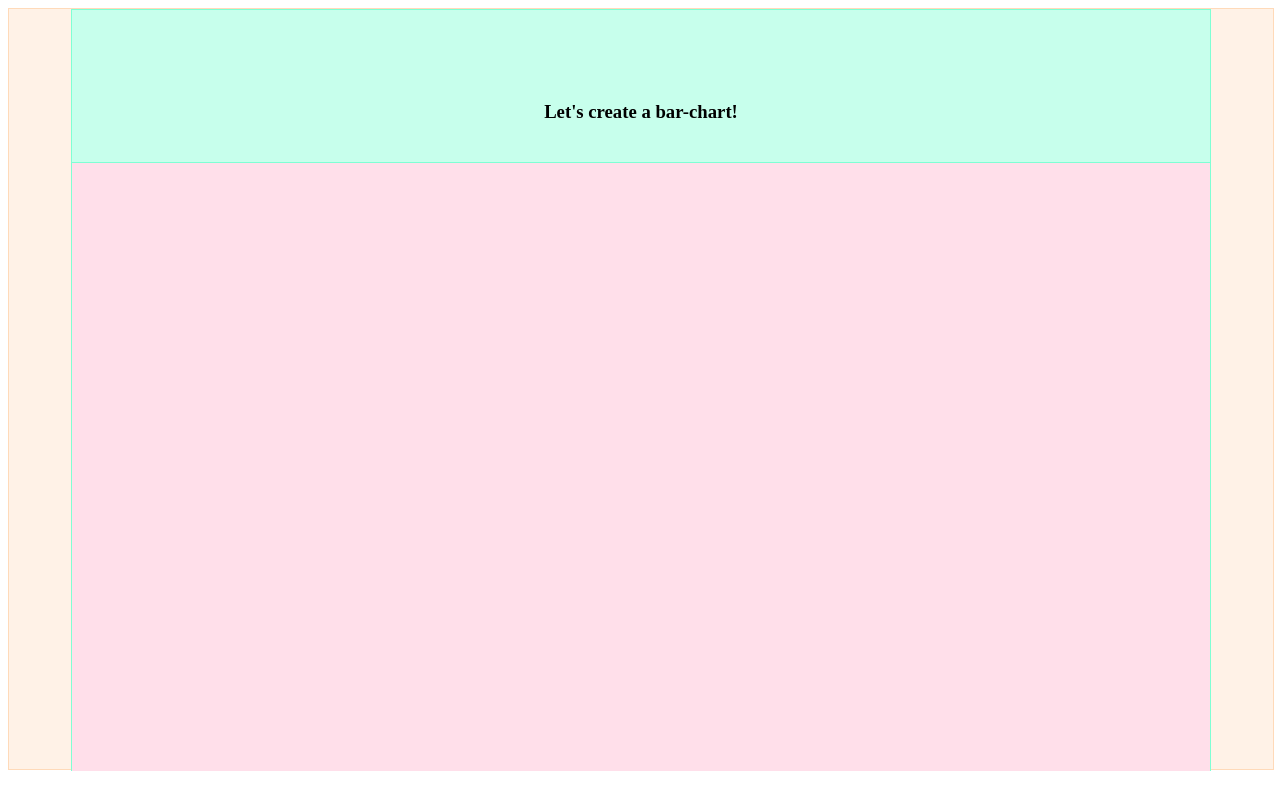
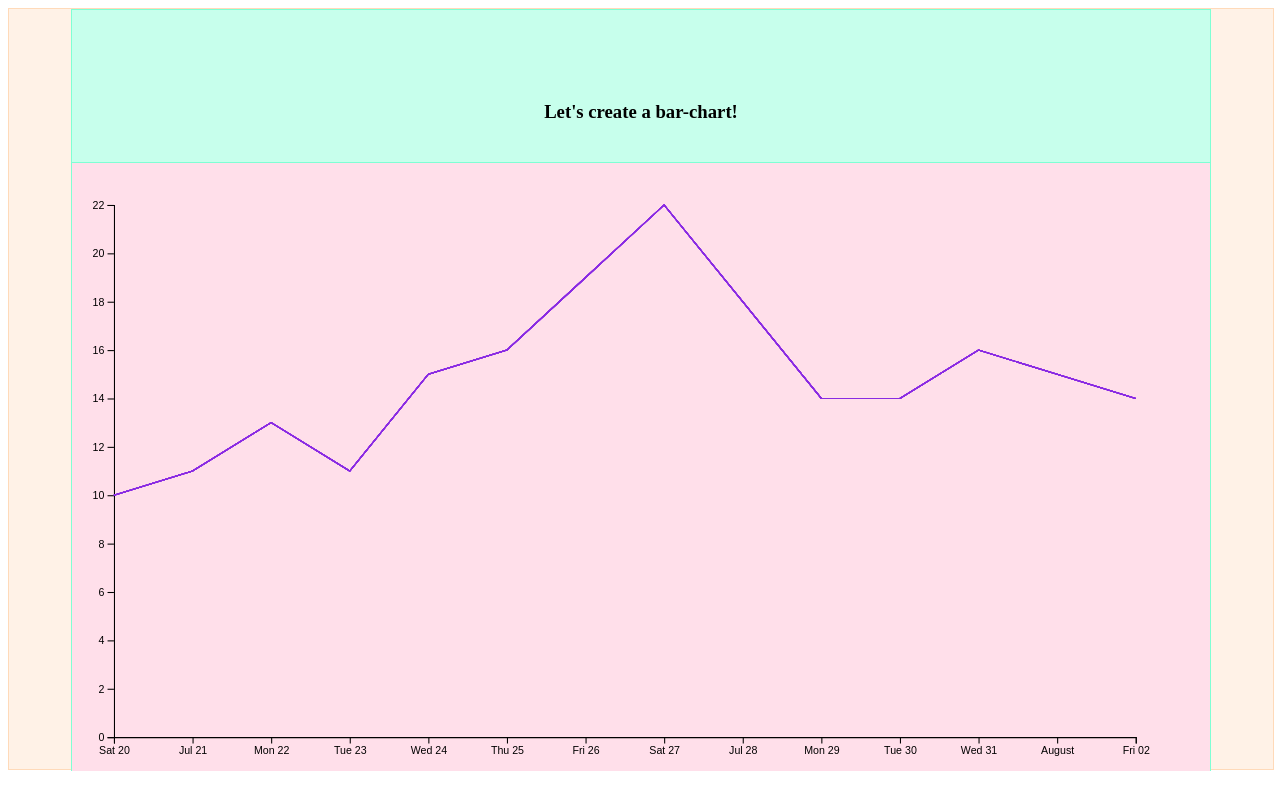
Before and after one commit to more-ginger/cc-merz, a plain HTML site: page tutorials/d3/index.html in a window 1280 px wide. Drawn offline with nearby package versions, Linux system fonts and the light colour scheme.

Commit message:
add d3 tutorial

```diff
--- /dev/null
+++ b/tutorials/d3/data.csv
@@ -0,0 +1,15 @@
+date,A,B,C
+20-Jul-2019,10,20,16
+21-Jul-2019,11,22,18
+22-Jul-2019,13,19,21
+23-Jul-2019,11,17,22
+24-Jul-2019,15,16,20
+25-Jul-2019,16,19,18
+26-Jul-2019,19,21,18
+27-Jul-2019,22,25,15
+28-Jul-2019,18,24,12
+29-Jul-2019,14,20,16
+30-Jul-2019,14,18,18
+31-Jul-2019,16,18,21
+01-Aug-2019,15,20,22
+02-Aug-2019,14,21,19
--- a/tutorials/d3/main.js
+++ b/tutorials/d3/main.js
@@ -0,0 +1,69 @@
+const width = 960;
+const height = 500;
+const margin = 5;
+const padding = 5;
+const adj = 30;
+// we are appending SVG first
+const svg = d3.select("div#chart-container").append("svg")
+    .attr("preserveAspectRatio", "xMinYMin meet")
+    .attr("viewBox", "-"
+        + adj + " -"
+        + adj + " "
+        + (width + adj * 3) + " "
+        + (height + adj * 3))
+    .style("padding", padding)
+    .style("margin", margin)
+    .classed("svg-content", true);
+
+
+
+// Data preparation
+
+const timeConv = d3.timeParse("%d-%b-%Y");
+const dataset = d3.csv("data.csv");
+dataset.then(function (data) {
+    // console.log(data)
+
+    // Build a single line dataset
+    const singleLineData = data.map(function (d) {
+        return {
+            date: timeConv(d.date),
+            value: +d.A
+        }
+    })
+
+    // console.log(singleLineData)
+
+    const xScale = d3.scaleTime().range([0, width])
+    xScale.domain(d3.extent(singleLineData, function (d) { return d.date }))
+
+    const yScale = d3.scaleLinear().range([height, 0])
+    yScale.domain([0, d3.max(singleLineData.map(d => { return d.value }))])
+
+
+    const yaxis = d3.axisLeft().scale(yScale);
+    const xaxis = d3.axisBottom().scale(xScale);
+
+    svg.append("g")
+        .attr("class", "axis")
+        .attr("transform", "translate(0," + height + ")")
+        .call(xaxis);
+
+    svg.append("g")
+        .attr("class", "axis")
+        .call(yaxis);
+
+    const line = d3.line()
+        .x(function (d) { return xScale(d.date) })
+        .y(function (d) { return yScale(d.value) })
+
+
+    svg.append("g")
+        .attr("class", "line")
+        .selectAll("line")
+        .data(singleLineData)
+        .enter()
+        .append("path")
+        .attr("d", function (d) { return line(singleLineData) })
+
+})
--- a/tutorials/d3/style.css
+++ b/tutorials/d3/style.css
@@ -30,3 +30,10 @@
     background-color: rgb(255, 223, 234);
     height: 80%;
 }
+
+
+/* Chart styling */
+.line {
+    fill: none;
+    stroke: blueviolet;
+}
```
